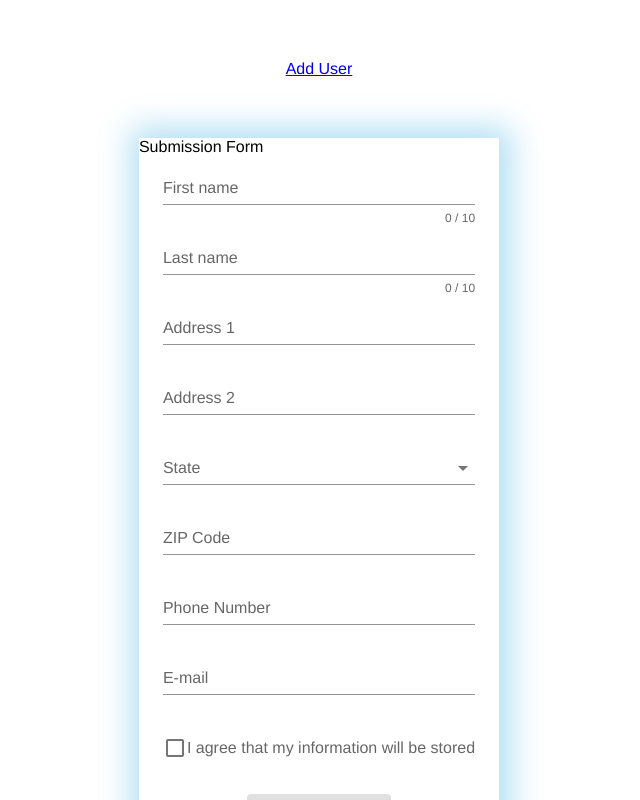
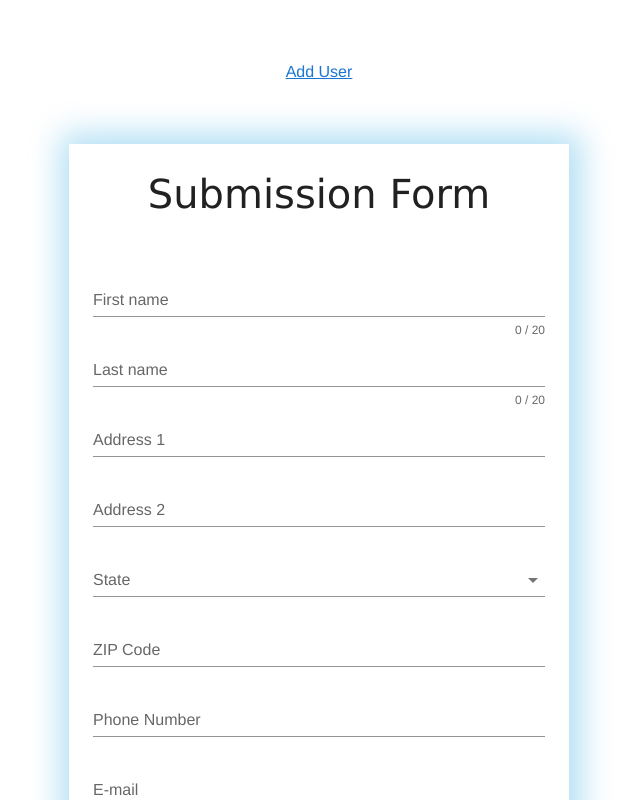
Before and after one commit to ronchhua/form, a Vue app: page /person-form in a window 1280 px wide. Shown: the top 800 px of the page, without its empty margins (321-961 px from the left). Built offline with nearby package versions, Linux system fonts and the light colour scheme.

Commit message:
Edited the main path, fixed constraints

```diff
--- a/src/App.vue
+++ b/src/App.vue
@@ -1,16 +1,22 @@
 <template>
-  <div id="app" v-bind:width="width" v-bind:height="height">
+  <v-app>
+  <!--<div id="app" v-bind:width="width" v-bind:height="height">-->
+    <v-main>
 
-    <button>
+    <button class="addUserButton">
       <router-link to='/person-form'>Add User</router-link>
       <router-view />
     </button>
+
+    </v-main>
     <!--
     <v-btn
-      to='/person-form'
+      :to='/person-form'
     >Add User</v-btn>
     -->
-  </div>
+    <!--<button @click="$router.push('/person-form')">Add User</button>-->
+  <!--</div>-->
+  </v-app>
 </template>
 
 <script>
@@ -51,6 +57,7 @@ export default {
 </script>
 
 <style>
+
 #app {
   font-family: Avenir, Helvetica, Arial, sans-serif;
   -webkit-font-smoothing: antialiased;
--- a/src/components/Form.vue
+++ b/src/components/Form.vue
@@ -1,17 +1,19 @@
 <template>
   <div class="Form">
 
+    <div class="formTitle">
+      Submission Form
+    </div>
+
     <v-form v-model="validForm">
       <v-container>
-        <v-row>
-          Submission Form
-        </v-row>
+
 
         <v-col cols="12" md="24">
             <v-text-field
               v-model="firstName"
               :rules="nameRules"
-              :counter="10"
+              :counter="20"
               label="First name"
               required
             ></v-text-field>
@@ -19,7 +21,7 @@
             <v-text-field
               v-model="lastName"
               :rules="nameRules"
-              :counter="10"
+              :counter="20"
               label="Last name"
               required
             ></v-text-field>
@@ -39,7 +41,7 @@
             <v-select
               v-model="state"
               :items="stateArray"
-
+              :rules="stateRules"
               label="State"
             ></v-select>
 
@@ -105,7 +107,7 @@ export default {
       lastName: '',
       nameRules: [
         v => !!v || 'Name is required',
-        v => v.length <= 10 || 'Name must be less than 10 characters',
+        v => v.length <= 20 || 'Name must be less than 20 characters',
       ],
 
       address1: '',
@@ -115,7 +117,7 @@ export default {
       address2: '',
 
       state: null,
-      stateArray: ['Foo', 'Bar', 'Fizz', 'Buzz'],
+      stateArray: [],
       stateRules: [
         v => !!v || 'State is required',
       ],
@@ -158,7 +160,7 @@ export default {
   },
 
   mounted() {
-    //this.populateStateArray();
+    this.populateStateArray();
   },
 
   methods: {
@@ -211,9 +213,14 @@ export default {
   text-align: center;
   margin-top: 60px;
   box-shadow: 2px 0px 30px 10px #0699dd50;
+  width: 500px;
 
 }
 
-
+.formTitle {
+  padding: 20px;
+  font-size: 40px;
+  font-family: "Lucida Sans Unicode", "Lucida Grande", sans-serif;
+}
 
 </style>
--- a/src/components/Submission.vue
+++ b/src/components/Submission.vue
@@ -2,9 +2,6 @@
   <div class="Submission">
     <v-form v-model="validForm">
       <v-container>
-        <v-row>
-          Submission Form
-        </v-row>
 
         <v-col cols="12" md="24">
             <v-text-field
@@ -31,11 +28,11 @@
               disabled
             ></v-text-field>
 
-            <v-select
+            <v-text-field
               v-model="completedForm['state']"
               label="State"
               disabled
-            ></v-select>
+            ></v-text-field>
 
             <v-text-field
               v-model="completedForm['zipCode']"
--- a/src/main.js
+++ b/src/main.js
@@ -1,18 +1,14 @@
 import Vue from 'vue'
 import App from './App.vue'
 
-import VueRouter from 'vue-router'
 import Vuex from 'vuex'
 import {store} from './store/store.js'
-import routes from './router/routes.js'
+import router from './router/index.js'
 import vuetify from './plugins/vuetify';
 
 Vue.config.productionTip = false
 
-Vue.use(VueRouter);
 Vue.use(Vuex);
-
-const router = new VueRouter({mode: 'history', routes});
 
 new Vue({
   render: h => h(App),
```
Also changed, not shown: src/router/index.js (renamed from src/router/routes.js, +6 -1 lines).
